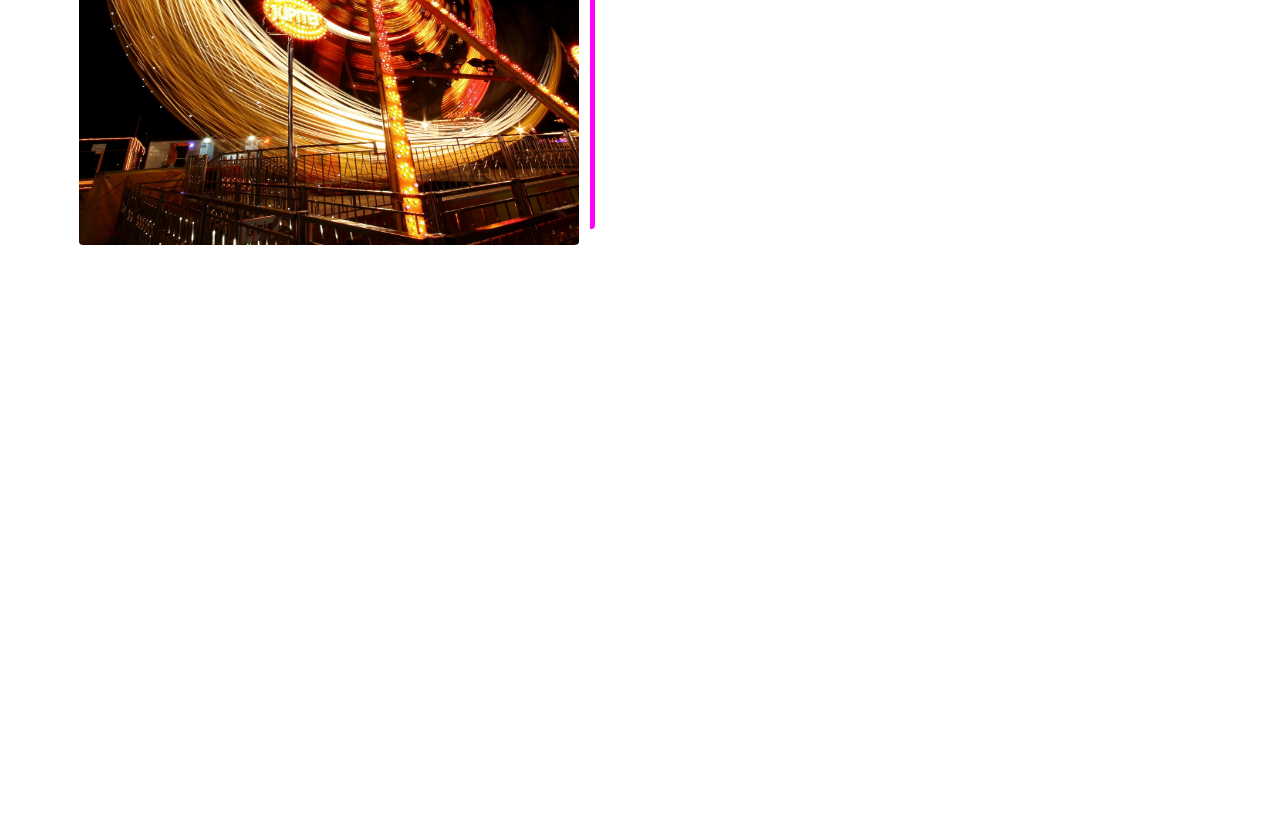
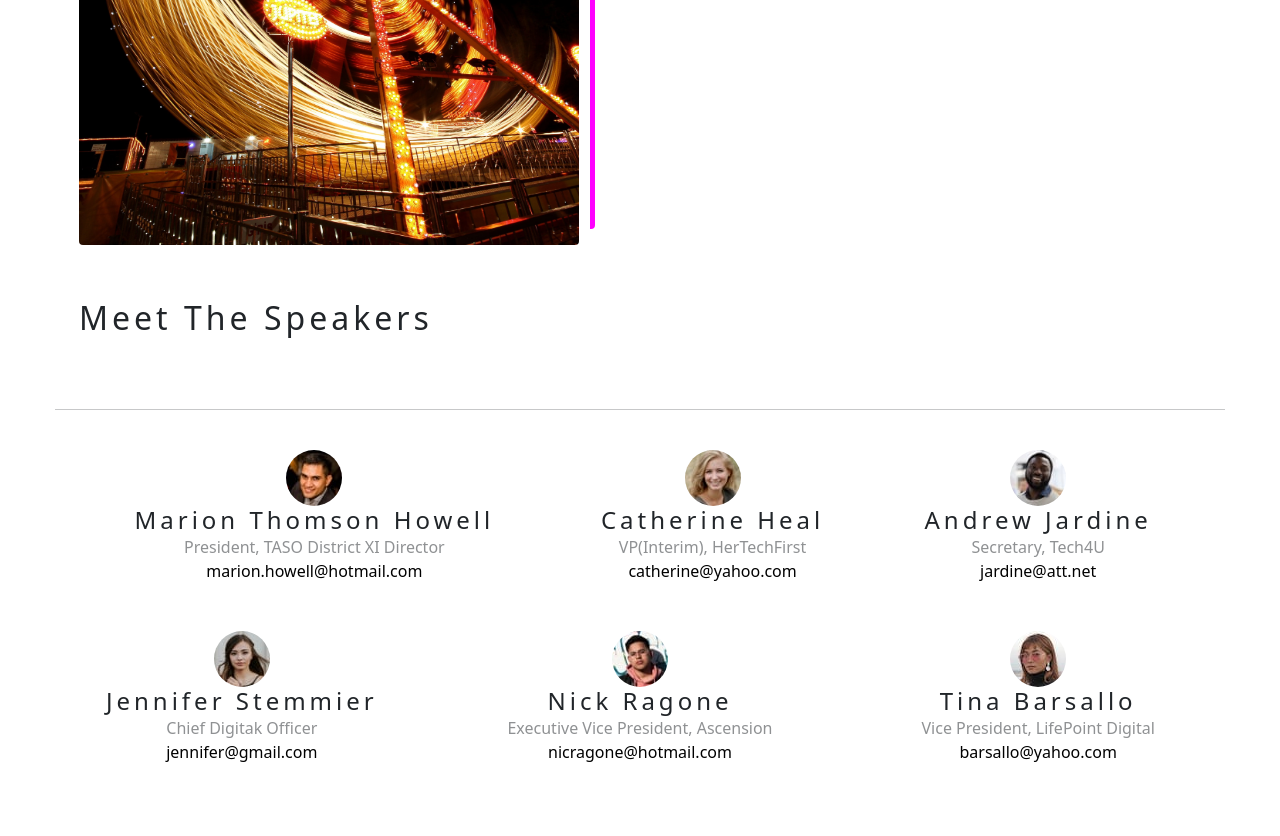
Before and after one commit to EniolaCodes/Fictional-Tech-Conference-Website, a plain HTML site: page index.html in a window 1280 px wide. Shown: the part 672-1508 px from the top of the page. Before the commit the page ends 947 px from the top, so only its background shows below. Drawn offline with Linux system fonts and the light colour scheme.

Commit message:
html and styles for the fourth section

```diff
--- a/assets/css/index.css
+++ b/assets/css/index.css
@@ -21,6 +21,7 @@
     margin: 0;
     box-sizing: border-box;
   }
+
   body{
     font-family: var(--background-color);
     color: var(--primary-color);
@@ -30,14 +31,8 @@
   ul {
     list-style: none;
   }
-  li > a{
-    text-decoration: none;
-  }
-  img{
-    width: 100%;
-    height: 100%;
-    display: block;
-  }
+
+
   h1,
   h2,
   h3,
@@ -145,3 +140,27 @@
   height: 600px;
   border-radius: 0.25rem;
 }
+.speakers{
+  display: flex;
+  flex-wrap: wrap;
+  justify-content: space-between;
+}
+.speaker{
+  display: flex;
+  flex-direction: column;
+  margin-bottom: 3rem;
+  width: calc(33.3% - 3rem);
+  align-items: center;
+}
+.speaker a{
+  text-decoration: none;
+  color: var(--primary-color);
+}
+.speaker img{
+  border-radius: 50%;
+  display: block;
+  align-items: center;
+}
+.speaker p{
+  opacity: 50%;
+}
--- a/index.html
+++ b/index.html
@@ -13,7 +13,6 @@
   </head>
 
   <body>
-    <div>
     <div class="section-center">
       <nav class="navbar navbar-expand-lg bg-body-tertiary">
         <div class="container-fluid">
@@ -48,8 +47,8 @@
       </nav>
       <div class="section d-flex p-4 mt-4">
         <p class="fs-3">
-            <b>Techin 2023</b>conference.Remote work + tech leaders unite.
-            Endless networking opportunities. More than <b>50+ sessions.</b>
+          <b>Techin 2023</b>conference.Remote work + tech leaders unite. Endless
+          networking opportunities. More than <b>50+ sessions.</b>
         </p>
         <div class="rainbow"></div>
       </div>
@@ -63,7 +62,6 @@
               class="art"
             />
           </div>
-            <!-- <h2>Meet the Speakers</h2> -->
         </div>
         <div class="p-3">
           <h1>An annual gathering of tech masterminds.</h1>
@@ -74,6 +72,45 @@
             vero! Assumenda, odit? Voluptas.
           </p>
         </div>
+      </div>
+      <h2 class="mb-5 p-4">Meet the Speakers</h2>
+      <hr />
+      <div class="speakers p-4">
+        <div class="speaker flex-fill">
+          <img src="./assets/images/image-daniel.jpg" />
+          <h4 class="mb-0">Marion Thomson Howell</h4>
+          <p class="mb-0">President, TASO District XI Director</p>
+          <a href="#" target="_blank">marion.howell@hotmail.com</a>
+        </div>
+        <div class="speaker">
+          <img src="./assets/images/image-jeanette.jpg" />
+          <h4 class="mb-0">Catherine Heal</h4>
+          <p class="mb-0">VP(Interim), HerTechFirst</p>
+          <a href="#" target="_blank">catherine@yahoo.com</a>
+        </div>
+        <div class="speaker">
+          <img src="./assets/images/image-jonathan.jpg" />
+          <h4 class="mb-0">Andrew Jardine</h4>
+          <p class="mb-0">Secretary, Tech4U</p>
+          <a href="#" target="_blank">jardine@att.net</a>
+        </div>
+        <div class="speaker">
+          <img src="./assets/images/image-kira.jpg" />
+          <h4 class="mb-0">Jennifer Stemmier</h4>
+          <p class="mb-0">Chief Digitak Officer</p>
+          <a href="#" target="_blank">jennifer@gmail.com</a>
+        </div>
+        <div class="speaker">
+          <img src="./assets/images/image-patrick.jpg" />
+          <h4 class="mb-0">Nick Ragone</h4>
+          <p class="mb-0">Executive Vice President, Ascension</p>
+          <a href="#" target="_blank">nicragone@hotmail.com</a>
+        </div>
+        <div class="speaker">
+          <img src="./assets/images/pexels-muhd-emir-3796217.jpg" />
+          <h4 class="mb-0">Tina Barsallo</h4>
+          <p class="mb-0">Vice President, LifePoint Digital</p>
+          <a href="#" target="_blank">barsallo@yahoo.com</a>
         </div>
       </div>
     </div>
```
Lines whose indentation alone changed are shown as unchanged.
